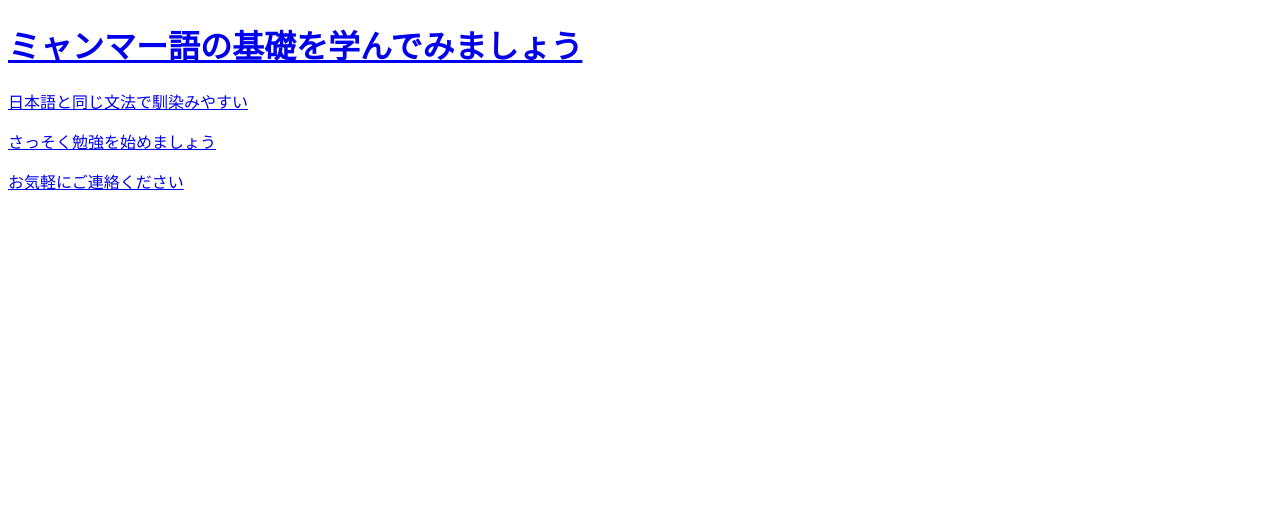
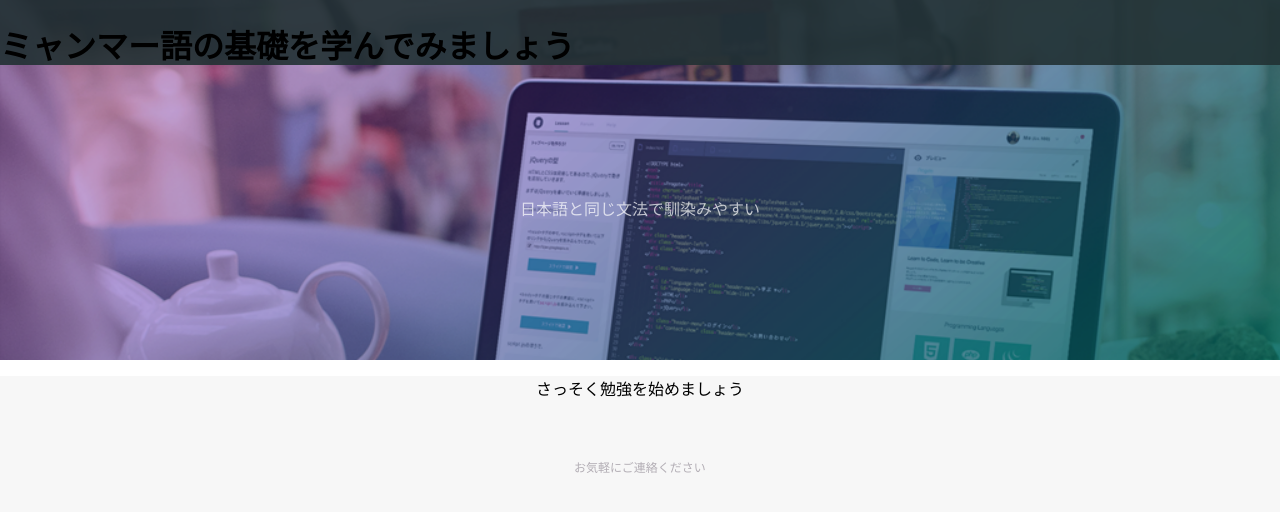
Before and after one commit to PyiePyie/PyiePyie.github.io, a plain HTML site: page index.html in a window 1280 px wide. Drawn offline with Linux system fonts and the light colour scheme.

Commit message:
Update index.html

```diff
--- a/index.html
+++ b/index.html
@@ -4,7 +4,7 @@
   <meta charset="utf-8">
   <meta name="viewport" content="width=device-width, initial-scale=1.0">
   <title>မင်္ဂလာပါ</title>
-  <a rel="stylesheet" href="stylesheet.css">
+  <link rel="stylesheet" href="stylesheet.css">
 </head>
 <body>
   <header>
```
